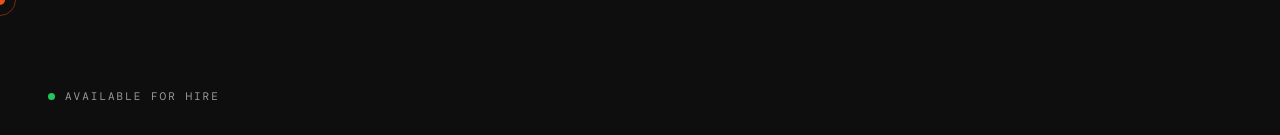
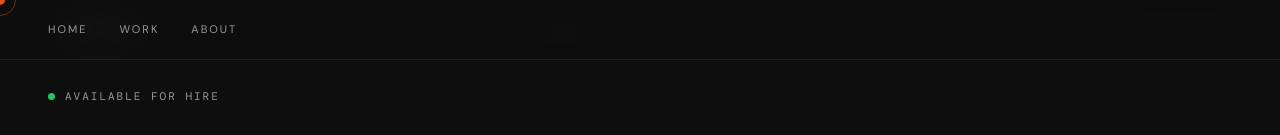
Before and after one commit to Dikshyachhetri/Portfolio, a React (Vite) app: page /Portfolio/home in a window 1280 px wide. Shown: the top 135 px of the page. Built offline with nearby package versions, Linux system fonts and the light colour scheme.

Commit message:
Add navigation header with logo, Home/About/Work links, and Gmail Hire Me button

```diff
--- a/src/App.tsx
+++ b/src/App.tsx
@@ -1,6 +1,7 @@
 import React from 'react'
 import { Routes, Route, Navigate } from 'react-router-dom'
 import CustomCursor from './components/CustomCursor'
+import Nav from './components/Nav'
 
 import ScrollToTop from './components/ScrollToTop'
 import Footer from './components/Footer'
@@ -15,6 +16,7 @@ export default function App() {
     <>
       <CustomCursor />
       <ScrollToTop />
+      <Nav />
       <Routes>
         <Route path="/" element={<Navigate to="/home" replace />} />
         <Route path="/home" element={<HomePage />} />
--- /dev/null
+++ b/src/components/Nav.tsx
@@ -0,0 +1,80 @@
+import { useState, useEffect } from 'react'
+import { Link, useLocation } from 'react-router-dom'
+
+const NAV_LINKS = [
+  { to: '/home', label: 'Home' },
+  { to: '/work', label: 'Work' },
+  { to: '/about', label: 'About' },
+]
+
+function openGmail() {
+  window.open('https://mail.google.com/mail/?view=cm&fs=1&to=dikshyabc01@gmail.com', '_blank')
+}
+
+export default function Nav() {
+  const [drawerOpen, setDrawerOpen] = useState(false)
+  const location = useLocation()
+
+  const closeDrawer = () => setDrawerOpen(false)
+
+  useEffect(() => { setDrawerOpen(false) }, [location.pathname])
+
+  const isActive = (path: string) => location.pathname === path
+
+  return (
+    <>
+      <nav role="navigation" aria-label="Main navigation">
+        {/* Logo (leftmost) */}
+        <Link className="nav-logo" to="/home" aria-label="Dikshya Home">
+          <span className="nav-logo-dot" aria-hidden="true"></span>DIKSHYA
+        </Link>
+
+        {/* Nav links (center) */}
+        <ul className="nav-links" role="list">
+          {NAV_LINKS.map(link => (
+            <li key={link.to}>
+              <Link
+                to={link.to}
+                className={isActive(link.to) ? 'active' : ''}
+              >
+                {link.label}
+              </Link>
+            </li>
+          ))}
+        </ul>
+
+        {/* Hire Me button & hamburger (rightmost) */}
+        <div className="nav-right">
+          <button className="nav-cta" onClick={openGmail}>Hire Me</button>
+          <button
+            className="nav-hamburger"
+            id="hamburger"
+            aria-label={drawerOpen ? 'Close menu' : 'Open menu'}
+            aria-expanded={drawerOpen}
+            aria-controls="navDrawer"
+            onClick={() => setDrawerOpen(!drawerOpen)}
+          >
+            <span style={drawerOpen ? { transform: 'translateY(6.5px) rotate(45deg)' } : {}}></span>
+            <span style={drawerOpen ? { opacity: 0 } : {}}></span>
+            <span style={drawerOpen ? { transform: 'translateY(-6.5px) rotate(-45deg)' } : {}}></span>
+          </button>
+        </div>
+      </nav>
+      <nav
+        className={`nav-drawer${drawerOpen ? ' open' : ''}`}
+        id="navDrawer"
+        aria-label="Mobile navigation"
+      >
+        {NAV_LINKS.map(link => (
+          <Link key={link.to} to={link.to} onClick={closeDrawer}>{link.label}</Link>
+        ))}
+        <Link
+          to="/home"
+          onClick={(e) => { e.preventDefault(); closeDrawer(); openGmail() }}
+        >
+          Hire Me →
+        </Link>
+      </nav>
+    </>
+  )
+}
--- a/src/styles/global.css
+++ b/src/styles/global.css
@@ -86,7 +86,89 @@ body:has(button:hover) #cursor  { width:18px; height:18px }
 body:has(a:hover) #cursor-ring,
 body:has(button:hover) #cursor-ring { width:48px; height:48px; opacity:.35 }
 
-/* NAVIGATION REMOVED */
+/* =====================================================
+   NAVIGATION
+   ===================================================== */
+nav {
+  position: fixed; top:0; left:0; right:0; z-index:100;
+  display: grid;
+  grid-template-columns: 1fr auto 1fr;
+  align-items: center;
+  padding: 0 var(--sp-lg); height: 60px;
+  border-bottom: 1px solid var(--border);
+  background: rgba(14,14,14,.9);
+  backdrop-filter: blur(18px);
+}
+.nav-logo {
+  font-family:'Bebas Neue',sans-serif; font-size:20px; letter-spacing:3px;
+  color:var(--white); text-decoration:none;
+  display:flex; align-items:center; gap:10px;
+  justify-self: start;
+}
+.nav-logo-dot {
+  width:9px; height:9px; background:var(--orange); border-radius:50%;
+  animation: navpulse 3s ease-in-out infinite;
+}
+@keyframes navpulse { 0%,100%{opacity:1;transform:scale(1)} 50%{opacity:.4;transform:scale(.7)} }
+
+.nav-links { display:flex; align-items:center; gap:36px; list-style:none; justify-self: center; }
+.nav-links a {
+  font-size:var(--text-xs); letter-spacing:2px; text-transform:uppercase;
+  color:var(--gray); text-decoration:none;
+  transition: color var(--dur-fast);
+  position:relative; padding-bottom:3px;
+}
+.nav-links a::after {
+  content:''; position:absolute; bottom:0; left:0;
+  width:0; height:1px; background:var(--orange);
+  transition: width var(--dur-mid) var(--ease);
+}
+.nav-links a:hover { color:var(--white) }
+.nav-links a:hover::after { width:100% }
+.nav-links a.active { color:var(--white) }
+.nav-links a.active::after { width:100% }
+
+.nav-cta {
+  font-size:var(--text-xs); letter-spacing:2px; text-transform:uppercase;
+  color:var(--orange); border:1px solid var(--orange);
+  padding:8px 22px; border-radius:2px; text-decoration:none;
+  transition: background var(--dur-fast), color var(--dur-fast), box-shadow var(--dur-fast);
+  cursor: pointer; background: none;
+}
+.nav-cta:hover { background:var(--orange); color:#fff; box-shadow: 0 0 20px rgba(232,82,26,.25) }
+
+.nav-right {
+  display: flex;
+  align-items: center;
+  gap: 12px;
+  justify-self: end;
+}
+
+.nav-hamburger {
+  display:none; flex-direction:column; gap:5px;
+  background:none; border:none; cursor:pointer; padding:8px;
+}
+.nav-hamburger span {
+  display:block; width:22px; height:1.5px; background:var(--white);
+  transition: transform var(--dur-mid) var(--ease), opacity var(--dur-fast);
+}
+.nav-drawer {
+  display:none; position:fixed; top:60px; left:0; right:0;
+  height:400px;
+  background:var(--bg);
+  border-bottom:1px solid var(--border);
+  padding:var(--sp-lg) var(--sp-lg);
+  flex-direction:column; gap:var(--sp-md);
+  z-index:200;
+  overflow-y:auto;
+}
+.nav-drawer a {
+  font-family:'Bebas Neue',sans-serif; font-size:36px; letter-spacing:3px;
+  color:var(--gray); text-decoration:none;
+  transition: color var(--dur-fast);
+}
+.nav-drawer a:hover { color:var(--orange) }
+.nav-drawer.open { display:flex }
 
 /* =====================================================
    TOAST
@@ -121,6 +203,9 @@ body:has(button:hover) #cursor-ring { width:48px; height:48px; opacity:.35 }
 }
 
 @media(max-width:900px){
+  nav{padding:0 24px}
+  .nav-links{display:none}
+  .nav-hamburger{display:flex}
 
 /* Restore default cursor on touch devices */
 @media(pointer: coarse){
```
